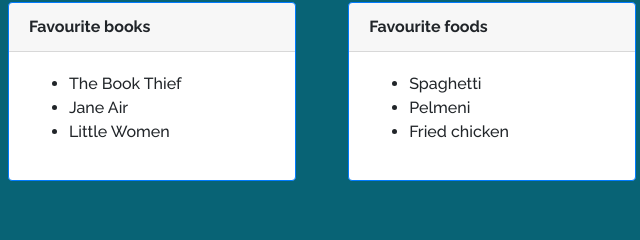
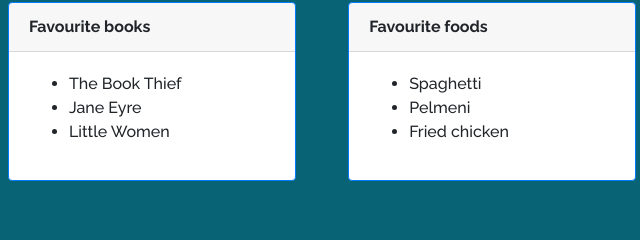
Before and after one commit to zhannaorazkan/Page, a plain HTML site: page index.html in a window 1280 px wide. Shown: the part 1247-1487 px from the top of the page, 477-1117 px from the left. Drawn offline with nearby package versions, Linux system fonts and the light colour scheme.

Commit message:
Update index.html

```diff
--- a/index.html
+++ b/index.html
@@ -83,7 +83,7 @@
         <div class="card-body">
       <ul>
   <li>The Book Thief</li>
-  <li>Jane Air</li>
+  <li>Jane Eyre</li>
   <li>Little Women</li>
 </ul>
       </div>
```
